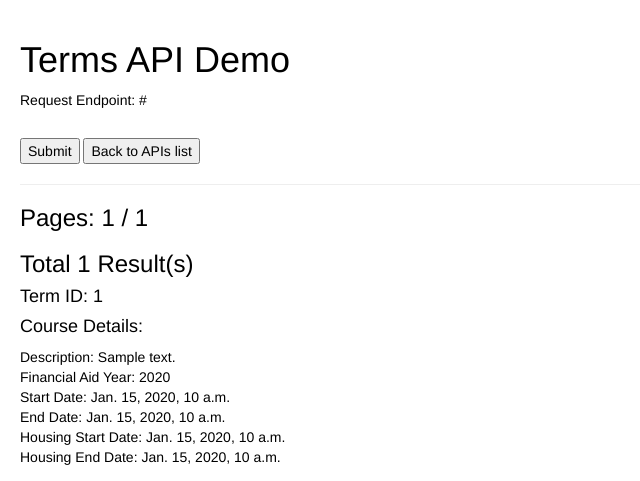
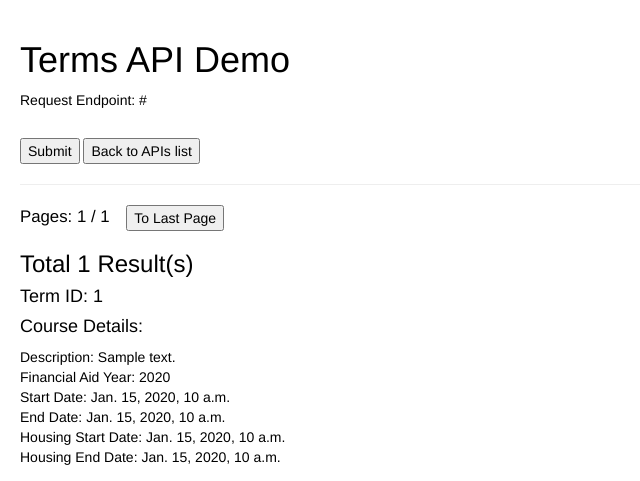
Before and after one commit to osu-mist/catalog-api-demo, a Django app: template catalog_api_demo/templates/catalog_api_demo/terms_api_index.html in a window 1280 px wide. Shown: the top 481 px of the page, without its empty margins (0-640 px from the left). Run offline with Django 3.2, Linux system fonts and the light colour scheme; tables that the repository leaves empty hold one stand-in row (values such as "Sample post"); the template is opened without the code that fills it: values that come from a table or form of the project are taken from there, most other values are stand-ins (such as "Sample title", 1, 10 or a date in 2020); some libraries are stand-ins or nearby versions.

Commit message:
Update pages button

```diff
--- a/catalog_api_demo/static/catalog_api_demo/css/main_style.css
+++ b/catalog_api_demo/static/catalog_api_demo/css/main_style.css
@@ -34,3 +34,18 @@ button a:hover {
 ::-webkit-input-placeholder {
 	font-weight: 500;
 }
+
+#page_info {
+	float: left;
+	font-size: 1.2em;
+	margin-right: 1em;
+}
+
+.page_form {
+	float: left;
+	margin-right: 0.5em;
+}
+
+.clearfix {
+	clear: both;
+}
--- a/catalog_api_demo/templates/catalog_api_demo/terms_api_index.html
+++ b/catalog_api_demo/templates/catalog_api_demo/terms_api_index.html
@@ -42,19 +42,26 @@
 
 		<hr>
 			{% if links %}
-				<h3>Pages: {{ current_page }} / {{ total_page }}</h3>
-				<form action="" method="GET">{% csrf_token %}
-					{% if links.prev %}
+				<div id="page_info">Pages: {{ current_page }} / {{ total_page }}</div>
+				{% if links.prev %}
+					<form action="" method="GET" class="page_form">{% csrf_token %}
 						<input type="hidden" name="page_link" value="{{ links.prev }}">
-						<input type="submit" value="Previous Page">
-					{% endif %}
-				</form>
-				<form action="" method="GET">{% csrf_token %}
-					{% if links.next %}
+						<input type="submit" value="&larr;">
+					</form>
+				{% endif %}
+				{% if links.next %}
+					<form action="" method="GET" class="page_form">{% csrf_token %}
 						<input type="hidden" name="page_link" value="{{ links.next }}">
-						<input type="submit" value="Next Page">
-					{% endif %}
-				</form>
+						<input type="submit" value="&rarr;">
+					</form>
+				{% endif %}
+				{% if links.last %}
+					<form action="" method="GET" class="page_form">{% csrf_token %}
+						<input type="hidden" name="page_link" value="{{ links.last }}">
+						<input type="submit" value="To Last Page">
+					</form>
+				{% endif %}
+				<div class="clearfix"></div>
 			{% endif %}
 			{% if data %}
 			<h3>Total {{ data | length }} Result(s)</h3>
```
